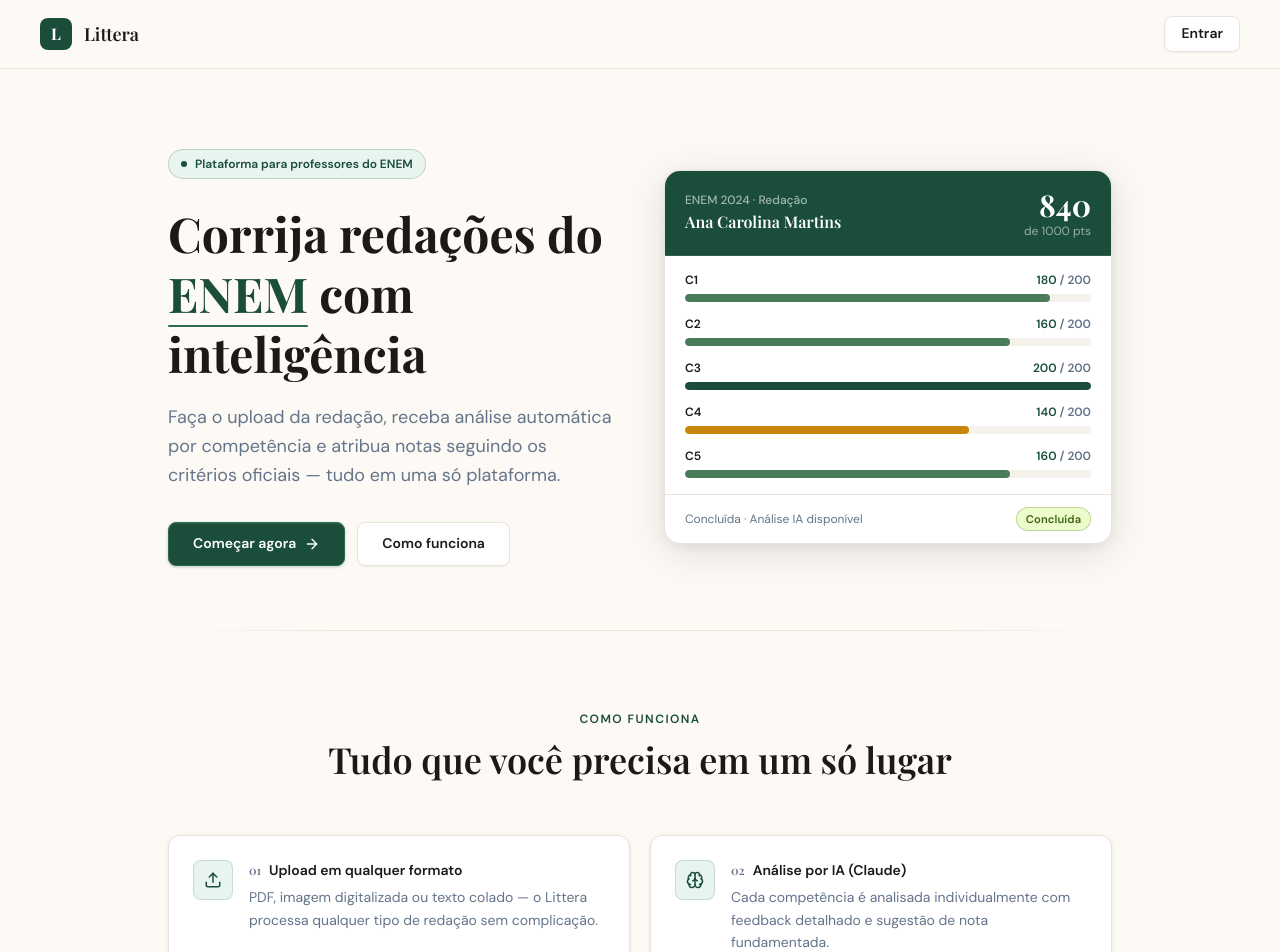
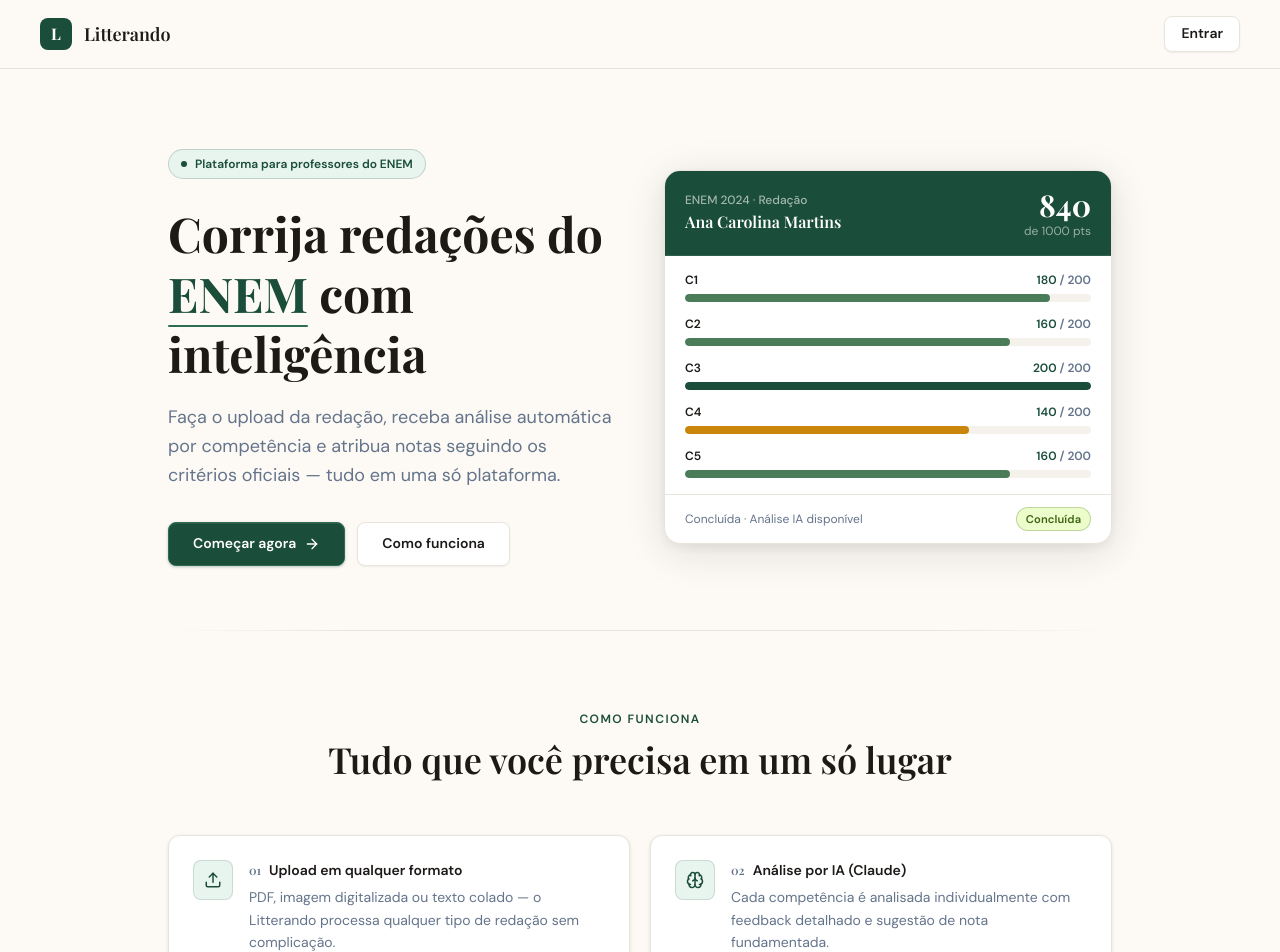
Before and after one commit to ppsavila/Littera, a Next.js app: page / in a window 1280 px wide. Shown: the top 952 px of the page. Built offline with nearby package versions, Linux system fonts and the light colour scheme; no server answers.

Commit message:
feat: Rename to Litterando

```diff
--- a/src/app/(auth)/login/page.tsx
+++ b/src/app/(auth)/login/page.tsx
@@ -44,7 +44,7 @@
               L
             </div>
             <span className="font-display text-xl font-semibold tracking-wide text-white">
-              Littera
+              Litterando
             </span>
           </div>
 
@@ -57,7 +57,7 @@
               <br />é a que abre portas."
             </p>
             <p className="text-sm" style={{ color: 'rgba(255,255,255,0.55)' }}>
-              Ferramenta oficial para professores corretores do ENEM
+              Ferramenta perfeita para professores corretores do ENEM
             </p>
           </blockquote>
         </div>
@@ -132,7 +132,7 @@
             className="font-display text-xl font-semibold"
             style={{ color: 'var(--littera-ink)' }}
           >
-            Littera
+            Litterando
           </span>
         </div>
 
--- a/src/app/(dashboard)/dashboard/page.tsx
+++ b/src/app/(dashboard)/dashboard/page.tsx
@@ -71,7 +71,7 @@
           className="font-display text-2xl sm:text-3xl font-semibold mb-1"
           style={{ color: 'var(--littera-ink)' }}
         >
-          Bem-vindo ao Littera
+          Bem-vindo ao Litterando
         </h1>
         <p className="text-sm" style={{ color: 'var(--littera-slate)' }}>
           Resumo das suas redações e atividades recentes.
--- a/src/app/(dashboard)/essays/page.tsx
+++ b/src/app/(dashboard)/essays/page.tsx
@@ -96,7 +96,7 @@
             Nenhuma redação ainda
           </h3>
           <p className="text-sm mb-6" style={{ color: 'var(--littera-slate)' }}>
-            Faça o upload da primeira redação para começar a usar o Littera
+            Faça o upload da primeira redação para começar a usar o Litterando
           </p>
           <Link
             href="/essays/new"
--- a/src/app/layout.tsx
+++ b/src/app/layout.tsx
@@ -17,7 +17,7 @@
 })
 
 export const metadata: Metadata = {
-  title: 'Littera — Correção de Redações do ENEM',
+  title: 'Litterando — Correção de Redações do ENEM',
   description: 'Plataforma inteligente para correção de redações do ENEM com análise por IA',
 }
 
--- a/src/app/page.tsx
+++ b/src/app/page.tsx
@@ -13,7 +13,7 @@
       icon: Upload,
       num: '01',
       title: 'Upload em qualquer formato',
-      desc: 'PDF, imagem digitalizada ou texto colado — o Littera processa qualquer tipo de redação sem complicação.',
+      desc: 'PDF, imagem digitalizada ou texto colado — o Litterando processa qualquer tipo de redação sem complicação.',
     },
     {
       icon: Brain,
@@ -69,7 +69,7 @@
             className="font-display text-lg font-semibold"
             style={{ color: 'var(--littera-ink)' }}
           >
-            Littera
+            Litterando
           </span>
         </div>
 
--- a/src/components/layout/Header.tsx
+++ b/src/components/layout/Header.tsx
@@ -30,7 +30,7 @@
   // Find best matching page title
   const pageTitle = Object.entries(PAGE_TITLES).find(([key]) =>
     pathname.startsWith(key)
-  )?.[1] ?? 'Littera'
+  )?.[1] ?? 'Litterando'
 
   return (
     <header
--- a/src/components/layout/Sidebar.tsx
+++ b/src/components/layout/Sidebar.tsx
@@ -46,7 +46,7 @@
               className="font-display text-lg font-semibold whitespace-nowrap"
               style={{ color: 'var(--littera-ink)' }}
             >
-              Littera
+              Litterando
             </span>
           </div>
         )}
@@ -102,7 +102,7 @@
           style={{ borderTop: '1px solid var(--littera-dust)' }}
         >
           <p className="text-xs" style={{ color: 'var(--littera-slate)' }}>
-            Littera · v0.1
+            Litterando · v0.1
           </p>
         </div>
       )}
```
